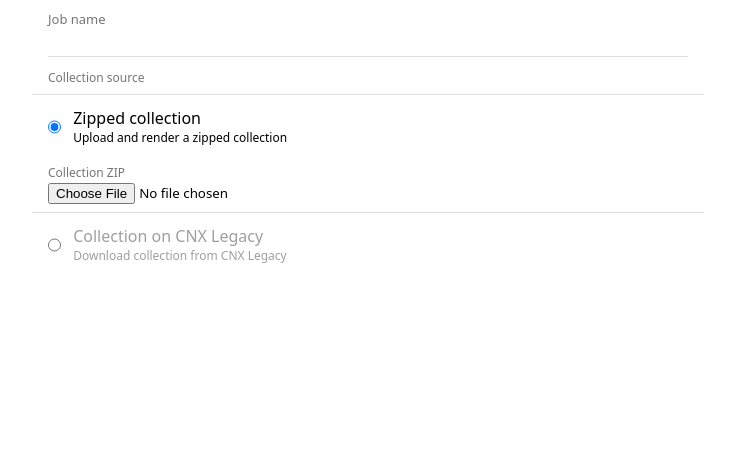
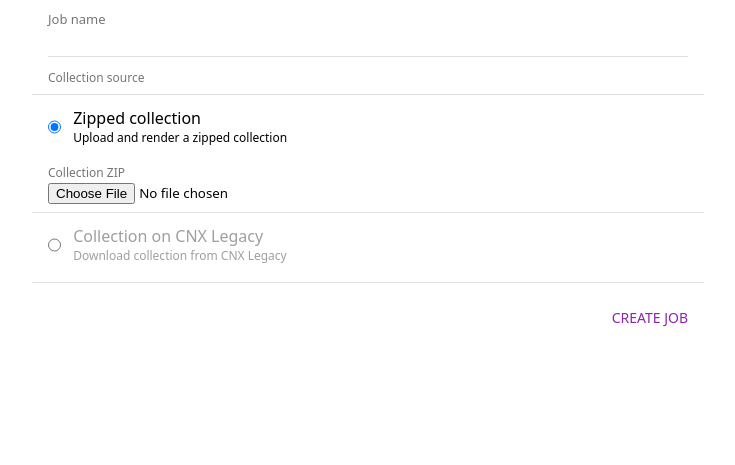
Before and after one commit to katalysteducation/do-me-a-pdf, a Django app: page /job/new/ in a window 1280 px wide. Shown: the part 57-522 px from the top of the page, without its empty margins (272-1007 px from the left). Run offline with Django 3.2, Linux system fonts and the light colour scheme; the visitor is signed in with stand-in values (Sample User, id 1); parts of the project's set-up code (start-up, migrations or seed data) failed here and were passed over.

Commit message:
Added missing submit button to /job/new

```diff
--- a/jobmgr/templates/job/new.html
+++ b/jobmgr/templates/job/new.html
@@ -38,5 +38,13 @@
   </label>
 </div>
 
+<!-- SUBMIT -->
+
+<span class="divider"></span>
+
+<div class="md-surface md-button-bar">
+  <input type="submit" value="Create job" class="md-surface md-button md-button-text">
+</div>
+
 </form>
 {% endblock %}
```
